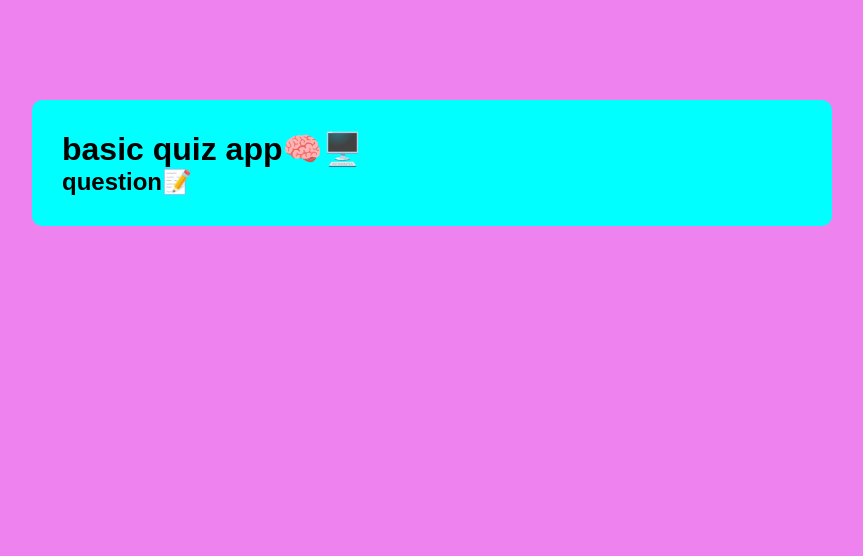
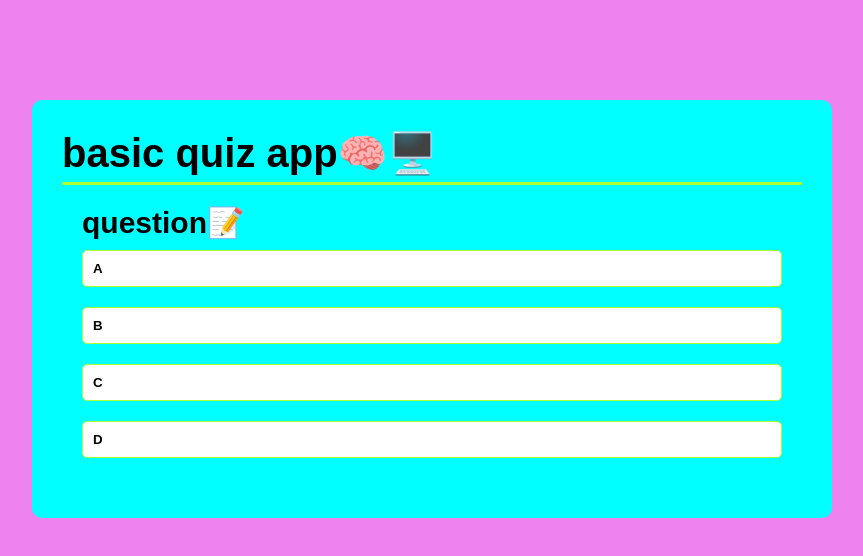
Before and after one commit to Vinay-webDev/js_BASIC_QUIZ_APP, a plain HTML site: page index.html in a window 1280 px wide. Shown: the whole page, without its empty margins (208-1071 px from the left). Drawn offline with Linux system fonts and the light colour scheme.

Commit message:
progress

```diff
--- a/css/style.css
+++ b/css/style.css
@@ -16,3 +16,30 @@ body{
     border-radius: 10px;
     padding: 30px;
 }
+.app h1{
+    color:black;
+    font-size: 40px;
+    font-weight:600;
+    border-bottom: 3px solid greenyellow;
+    padding-bottom: 5px;
+}
+.quiz {
+    padding: 20px;
+}
+.quiz h2 {
+    color: black;
+    font-size: 30px;
+    font-weight:600;
+}
+.btn{
+    background-color:white;
+    color: black;
+    font-weight: 600;
+    padding: 10px;
+    width:100%;
+    border: 1px solid greenyellow;
+    margin: 10px 0;
+    text-align:left;
+    border-radius: 5px;
+    cursor:pointer;
+}
--- a/index.html
+++ b/index.html
@@ -11,6 +11,13 @@
             <h1>basic quiz app🧠🖥️</h1>
             <div class="quiz">
                 <h2 id="question">question📝</h2>
+                <div id="options">
+                    <button class="btn">A</button>
+                    <button class="btn">B</button>
+                    <button class="btn">C</button>
+                    <button class="btn">D</button>
+                </div>
+                </div>
             </div>
         </div>
     </body>
```
